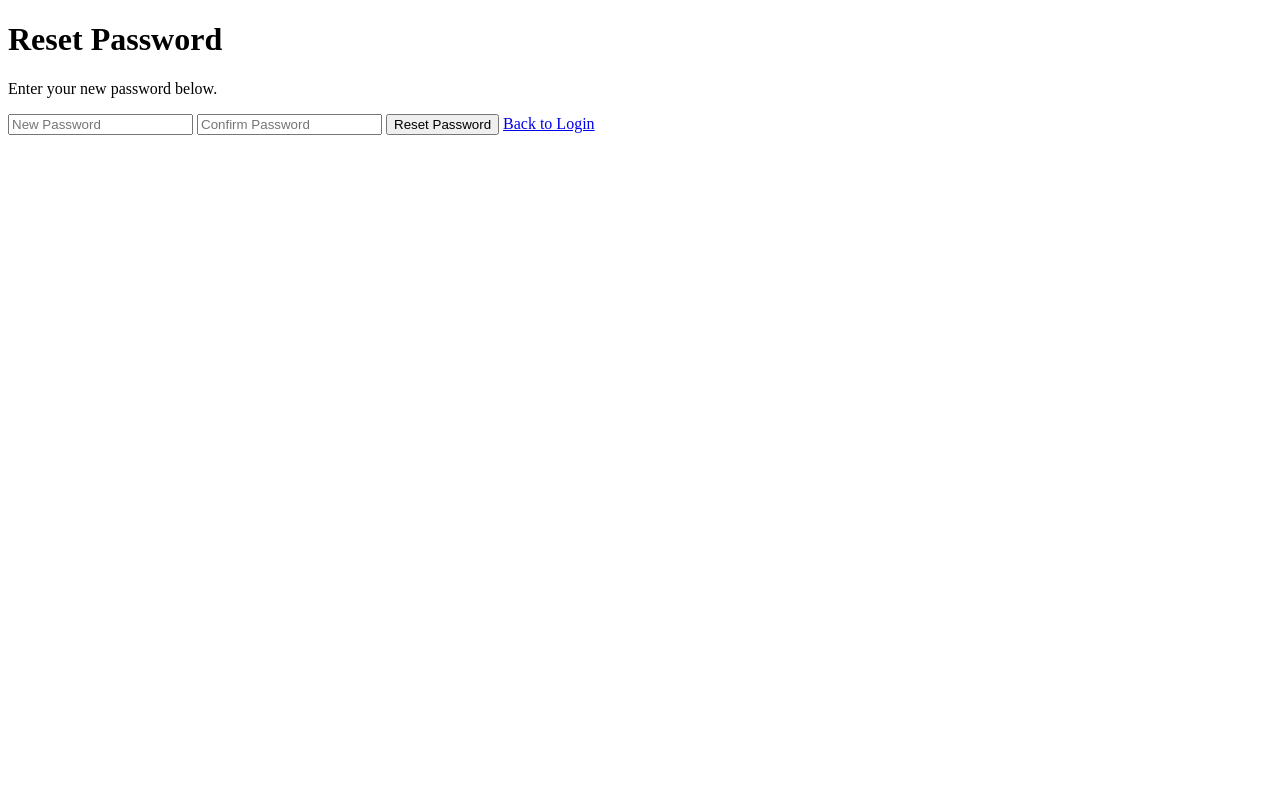
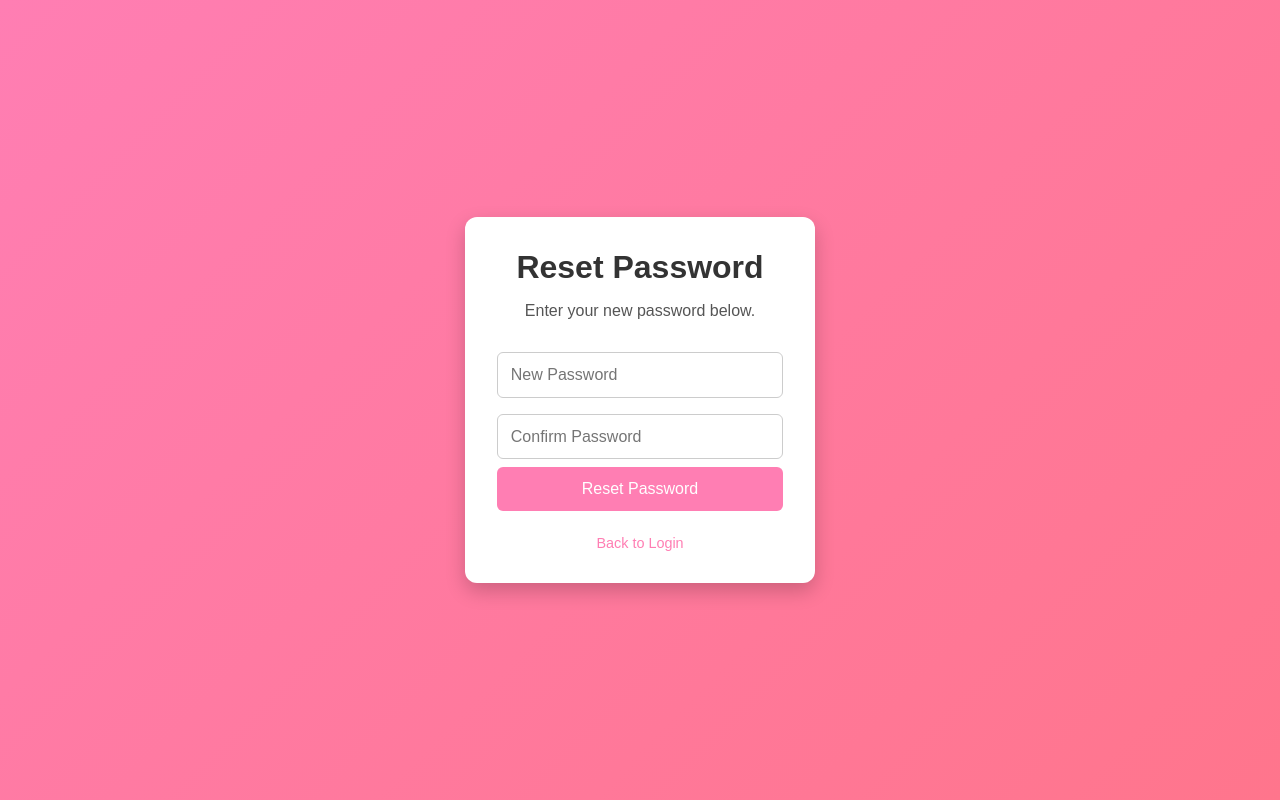
Before and after one commit to frrpetro/login-site, a plain HTML site: page forgotpw.html in a window 1280 px wide. Drawn offline with Linux system fonts and the light colour scheme.

Commit message:
Update forgotpw.html

```diff
--- a/forgotpw.html
+++ b/forgotpw.html
@@ -4,7 +4,7 @@
     <meta charset="UTF-8">
     <meta name="viewport" content="width=device-width, initial-scale=1.0">
     <title>Reset Password</title>
-    <link rel="stylesheet" href="css's/style2.css">
+    <link rel="stylesheet" href="style2.css">
 </head>
 <body>
     <div class="reset-password-container">
```
